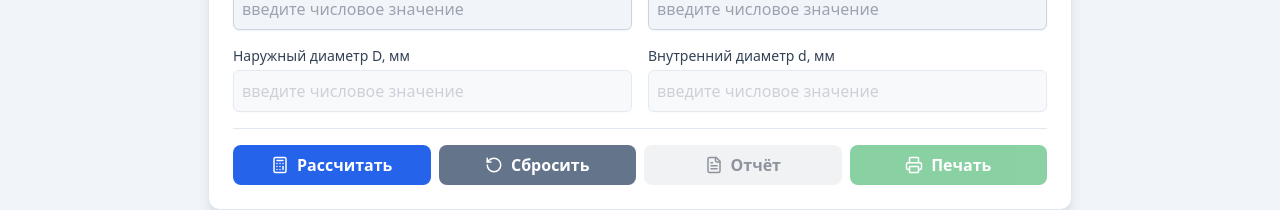
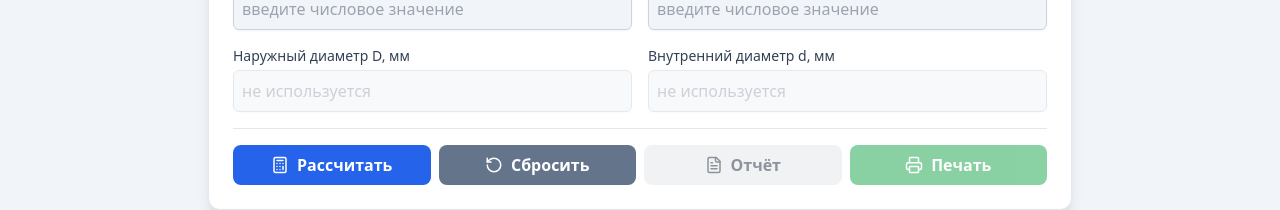
Before and after one commit to KalkulatorRK/KalkulatorRK2, a React (Vite) app: page /#/parameters in a window 1280 px wide. Shown: the part 491-701 px from the top of the page. Built offline with nearby package versions, Linux system fonts and the light colour scheme.

Commit message:
убраны any, отключены не используемые поля, актализированы плейсхолдеры, гост 7512-82

```diff
--- a/pages/GeometricUnsharpnessCalculatorPage.tsx
+++ b/pages/GeometricUnsharpnessCalculatorPage.tsx
@@ -197,7 +197,7 @@ const GeometricUnsharpnessCalculatorPage = () => {
               />
               {errors.sensitivity && <p className="text-red-500 text-xs mt-1">{errors.sensitivity}</p>}
               <p className="text-xs text-slate-500 dark:text-slate-400 mt-1">
-                Для проверки соответствия ГОСТ 7512-85
+                Для проверки соответствия ГОСТ 7512-82
               </p>
             </div>
 
@@ -278,7 +278,7 @@ const GeometricUnsharpnessCalculatorPage = () => {
 
           {/* Блок с нормативами */}
           <div className="bg-white dark:bg-slate-800 p-6 rounded-xl shadow-lg border border-slate-200 dark:border-slate-700">
-            <h3 className="font-bold mb-3">Нормативные требования ГОСТ 7512-85</h3>
+            <h3 className="font-bold mb-3">Нормативные требования ГОСТ 7512-82</h3>
             <div className="space-y-2 text-sm">
               <div className="flex items-start gap-2">
                 <div className="w-3 h-3 bg-green-500 rounded-full mt-1 flex-shrink-0"></div>
--- a/pages/ParametersCalculatorPage.tsx
+++ b/pages/ParametersCalculatorPage.tsx
@@ -1,4 +1,4 @@
-import React, { useState, useRef } from 'react';
+import React, { useState, useRef, ChangeEvent, ReactNode } from 'react';
 import { Calculator, RotateCcw, FileText, Download, Printer, X, AlertTriangle } from 'lucide-react';
 
 // Импорт изображений схем для корректной обработки путей Vite
@@ -68,8 +68,38 @@ const schemeDetails: Record<string, { name: string; description: string }> = {
     '5z': { name: 'Чертёж 3и', description: 'D более 2 м' }
 };
 
+// Типы для пропсов компонентов
+interface InputFieldProps {
+    label: string;
+    name: string;
+    value: string;
+    onChange: (e: ChangeEvent<HTMLInputElement>) => void;
+    disabled?: boolean;
+    placeholder?: string;
+    type?: string;
+    step?: string;
+    min?: string;
+}
+
+interface SelectFieldProps {
+    label: string;
+    name: string;
+    value: string;
+    onChange: (e: ChangeEvent<HTMLSelectElement>) => void;
+    children: ReactNode;
+}
+
+interface ResultItemProps {
+    label: string;
+    value: string | number;
+}
+
+interface WarningAlertProps {
+    message: string;
+}
+
 // Компонент поля ввода с плейсхолдером
-const InputField = ({ label, name, value, onChange, disabled = false, placeholder = "введите числовое значение", ...props }: any) => (
+const InputField = ({ label, name, value, onChange, disabled = false, placeholder = "введите числовое значение", ...props }: InputFieldProps) => (
     <div>
         <label htmlFor={name} className="block text-sm font-medium text-slate-700 dark:text-slate-300">{label}</label>
         <input
@@ -88,7 +118,7 @@ const InputField = ({ label, name, value, onChange, disabled = false, placeholde
 );
 
 // Компонент выпадающего списка
-const SelectField = ({ label, name, value, onChange, children }: any) => (
+const SelectField = ({ label, name, value, onChange, children }: SelectFieldProps) => (
     <div>
         <label htmlFor={name} className="block text-sm font-medium text-slate-700 dark:text-slate-300">{label}</label>
         <select
@@ -104,7 +134,7 @@ const SelectField = ({ label, name, value, onChange, children }: any) => (
 );
 
 // Компонент элемента результата
-const ResultItem = ({ label, value }: { label: string, value: string | number }) => (
+const ResultItem = ({ label, value }: ResultItemProps) => (
     <div className="bg-white dark:bg-slate-800 p-3 rounded-lg shadow-sm">
         <p className="text-sm text-slate-500 dark:text-slate-400">{label}</p>
         <p className="text-lg font-bold text-blue-600 dark:text-blue-400">{value}</p>
@@ -112,7 +142,7 @@ const ResultItem = ({ label, value }: { label: string, value: string | number })
 );
 
 // Компонент предупреждения
-const WarningAlert = ({ message }: { message: string }) => (
+const WarningAlert = ({ message }: WarningAlertProps) => (
     <div className="mt-4 p-4 bg-amber-50 border border-amber-200 rounded-lg flex items-start gap-3">
         <AlertTriangle className="text-amber-600 mt-0.5 flex-shrink-0" size={20} />
         <div>
@@ -122,10 +152,20 @@ const WarningAlert = ({ message }: { message: string }) => (
     </div>
 );
 
+// Типы для состояния
+interface InputsState {
+    scheme: string;
+    d_focus: string;
+    h_thickness: string;
+    z_sensitivity: string;
+    d_outer: string;
+    d_inner: string;
+}
+
 // Основной компонент калькулятора параметров
 const ParametersCalculatorPage = () => {
     // Состояние для хранения входных данных - теперь все поля пустые
-    const [inputs, setInputs] = useState({
+    const [inputs, setInputs] = useState<InputsState>({
         scheme: '4_6',
         d_focus: '',
         h_thickness: '',
@@ -135,7 +175,7 @@ const ParametersCalculatorPage = () => {
     });
 
     // Состояния для результатов и UI
-    const [results, setResults] = useState<React.ReactNode | null>(null);
+    const [results, setResults] = useState<ReactNode | null>(null);
     const [calculationLog, setCalculationLog] = useState<string | null>(null);
     const [helpVisible, setHelpVisible] = useState(false);
     const [currentScheme, setCurrentScheme] = useState<string | null>(null);
@@ -145,7 +185,7 @@ const ParametersCalculatorPage = () => {
     const printRef = useRef<HTMLDivElement>(null);
 
     // Обработчик изменения полей ввода
-    const handleChange = (e: React.ChangeEvent<HTMLInputElement | HTMLSelectElement>) => {
+    const handleChange = (e: ChangeEvent<HTMLInputElement | HTMLSelectElement>) => {
         const { name, value } = e.target;
         setInputs(prev => ({ ...prev, [name]: value }));
     };
@@ -167,6 +207,12 @@ const ParametersCalculatorPage = () => {
         setAlertMessage('');
     };
 
+    // Определяем, должны ли быть отключены поля диаметров
+    const isDiameterInputsDisabled = inputs.scheme === '4_6';
+
+    // Определяем, должно ли быть отключено поле радиационной толщины
+    const isThicknessInputDisabled = ['5a', '5b', '5v', '5g', '5d', '5e', '5zh', '5z'].includes(inputs.scheme);
+
     // Построение текста справки для отчёта
     const buildHelpText = (logData: { steps: string[], resultsData: Record<string, any> }) => {
         const lines = [];
@@ -185,7 +231,12 @@ const ParametersCalculatorPage = () => {
         lines.push('');
         lines.push('Исходные данные:');
         lines.push(`  Φ (Размер фокусного пятна) = ${Φ} мм`);
-        lines.push(`  s (Радиационная толщина) = ${s} мм`);
+
+        // Добавляем радиационную толщину только если она используется в расчёте
+        if (!isThicknessInputDisabled) {
+            lines.push(`  s (Радиационная толщина) = ${s} мм`);
+        }
+
         lines.push(`  K (Требуемая чувствительность) = ${K} мм`);
 
         // Добавляем диаметры только если они используются в расчёте
@@ -248,7 +299,13 @@ const ParametersCalculatorPage = () => {
         const d = parseFloat(inputs.d_inner);
 
         // Валидация входных данных
-        if (isNaN(Φ) || isNaN(s) || isNaN(K) || Φ <=0 || s <=0 || K<=0) {
+        if (isNaN(Φ) || isNaN(K) || Φ <=0 || K<=0) {
+            setAlertMessage('Пожалуйста, заполните все обязательные поля корректными положительными числовыми значениями.');
+            return;
+        }
+
+        // Для схем, где используется радиационная толщина, проверяем её корректность
+        if (!isThicknessInputDisabled && (isNaN(s) || s <= 0)) {
             setAlertMessage('Пожалуйста, заполните все обязательные поля корректными положительными числовыми значениями.');
             return;
         }
@@ -284,7 +341,7 @@ const ParametersCalculatorPage = () => {
             );
         };
 
-        let resultNode: React.ReactNode = null;
+        let resultNode: ReactNode = null;
 
         // Расчёт в зависимости от выбранной схемы
         switch (inputs.scheme) {
@@ -509,9 +566,6 @@ const ParametersCalculatorPage = () => {
         URL.revokeObjectURL(url);
     };
 
-    // Определяем, должны ли быть отключены поля диаметров
-    const isDiameterInputsDisabled = inputs.scheme === '4_6';
-
     return (
         <div className="max-w-4xl mx-auto p-4 animate-fade-in">
              {/* Стили для печати */}
@@ -588,6 +642,8 @@ const ParametersCalculatorPage = () => {
                         min="0.1"
                         value={inputs.h_thickness}
                         onChange={handleChange}
+                        disabled={isThicknessInputDisabled}
+                        placeholder={isThicknessInputDisabled ? "не используется" : "введите числовое значение"}
                     />
                     <InputField
                         label="Требуемая чувствительность K, мм"
@@ -607,6 +663,7 @@ const ParametersCalculatorPage = () => {
                         value={inputs.d_outer}
                         onChange={handleChange}
                         disabled={isDiameterInputsDisabled}
+                        placeholder={isDiameterInputsDisabled ? "не используется" : "введите числовое значение"}
                     />
                     <InputField
                         label="Внутренний диаметр d, мм"
@@ -617,6 +674,7 @@ const ParametersCalculatorPage = () => {
                         value={inputs.d_inner}
                         onChange={handleChange}
                         disabled={isDiameterInputsDisabled}
+                        placeholder={isDiameterInputsDisabled ? "не используется" : "введите числовое значение"}
                     />
                 </div>
                 {alertMessage && <div className="mt-4 p-3 bg-red-100 text-red-700 rounded-md text-sm">{alertMessage}</div>}
```
